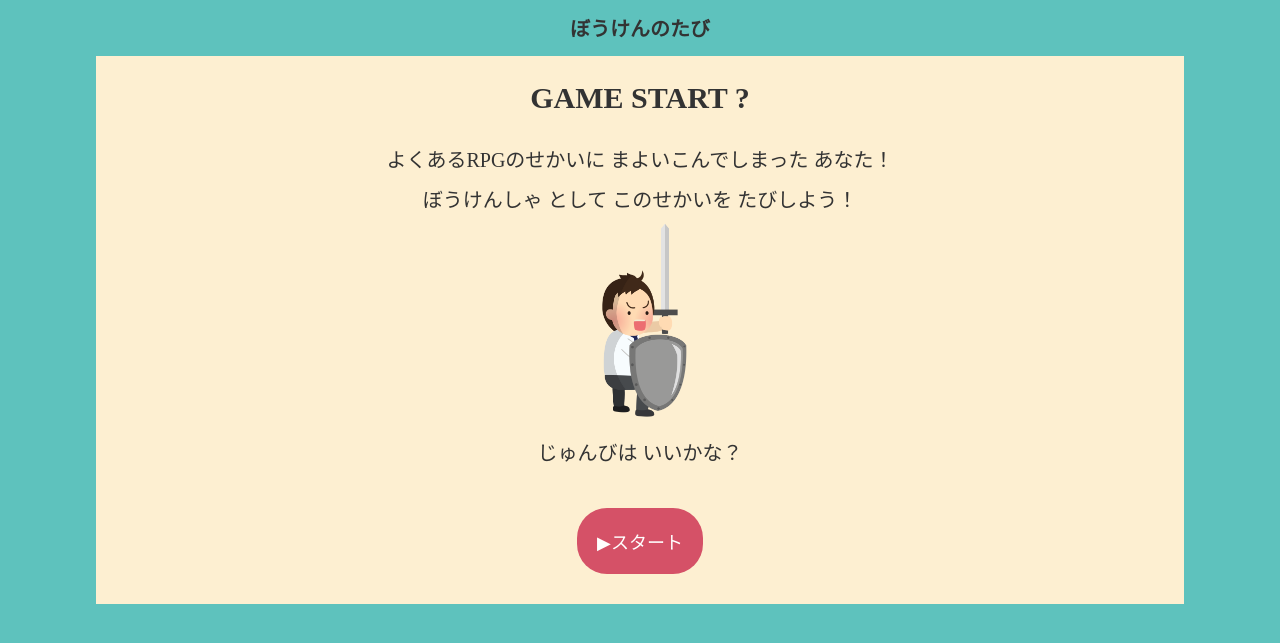
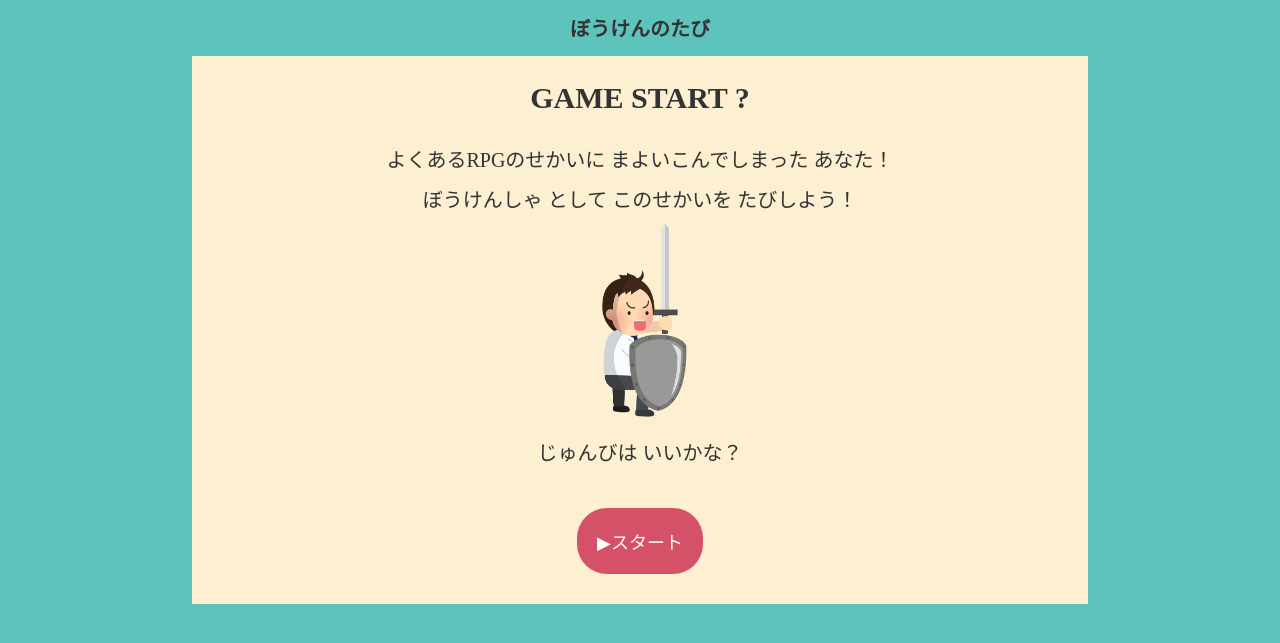
Before and after one commit to hon15ze/bouken_no_tabi, a PHP site: page / in a window 1280 px wide. Shown: the top 643 px of the page. Run offline with PHP 8.4, Linux system fonts and the light colour scheme; some libraries are stand-ins or nearby versions; some web fonts are replaced.

Commit message:
css変更

```diff
--- a/style.css
+++ b/style.css
@@ -1,6 +1,6 @@
 body{
     margin: 0 auto;
-    width: 85%;
+    width: 70%;
     background: rgb(94, 194, 189);
     color: #333;
     font-family: "Nico Moji";
```
Also changed, not shown: 2 other files.
